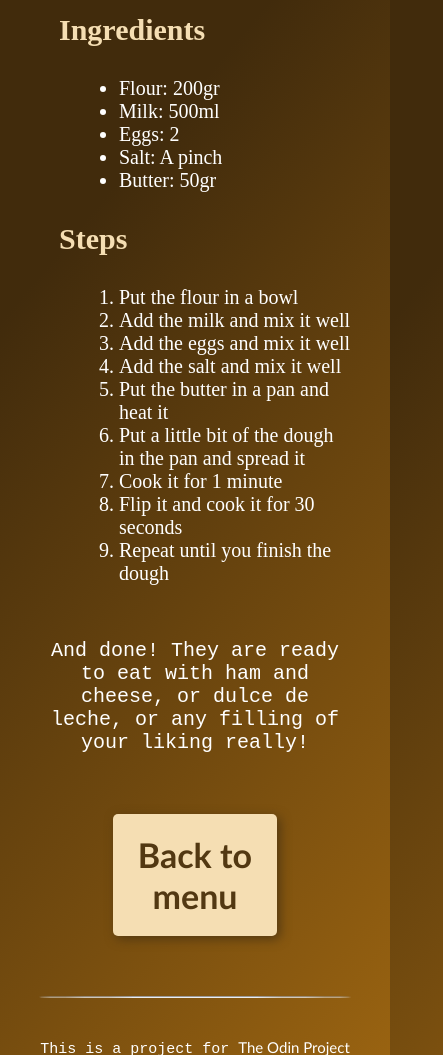
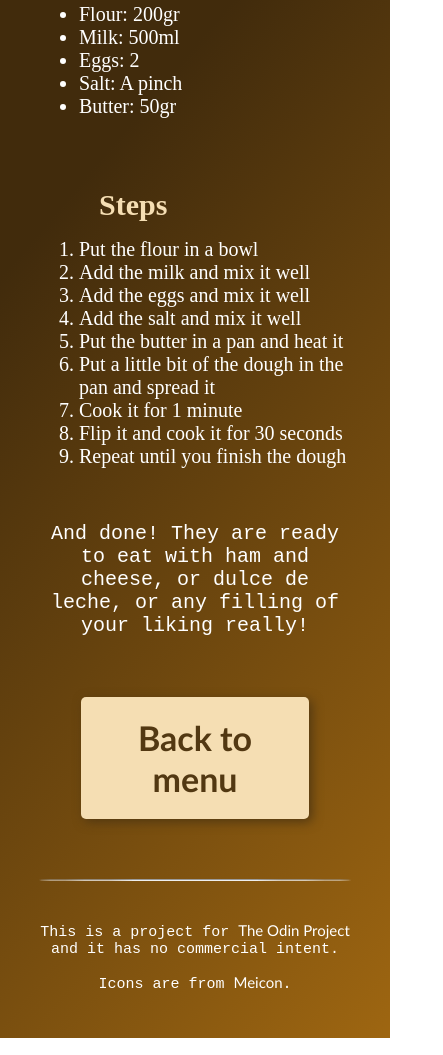
Before and after one commit to MicaelaAsselborn/odin-recipes, a plain HTML site: page recipes/crepes.html in a window 390 px wide. Shown: the part 945-2000 px from the top of the page, 443 px wide, since content can reach past the window. Drawn offline with Linux system fonts and the light colour scheme.

Commit message:
fix icon route

```diff
--- a/styles.css
+++ b/styles.css
@@ -14,21 +14,21 @@ body{
 h1, h2, p{
     text-align: center;
 }
+h1, h2, h3{
+    color: wheat;
+}
 h1{
     font-size: 60px;
-    color: wheat;
     padding-top: 15px;
     text-decoration: underline;
     font-family: Garamond;
 }
 h2{
     font-size: 40px;
-    color: wheat;
 }
 h3{
-color: wheat;
 font-size: 30px;
-margin-left: 20px;
+margin: 70px 20px 10px;
 }
 p{
     font-size: 20px;
@@ -41,7 +41,7 @@ li{
     color: white;
 }
 .index{
-    list-style-image: url(/img/eat.png);
+    list-style-image: url(img/eat.png);
     padding: 10px;
 }
 .index:hover{
@@ -52,6 +52,7 @@ img{
     margin: 20px auto;
     border-radius: 10px;
     border: 2px solid white;
+    max-width: 80%;
 }
 a{
     text-decoration: none;
@@ -85,9 +86,23 @@ hr{
     border-radius: 50%;
     margin-bottom: 40px;
 }
+footer{
+    padding-bottom: 30px;
+}
 footer p, footer a{
     font-size: 15px;
 }
 footer a:hover{
     text-decoration: underline;
 }
+@media screen and (max-width: 950px){
+    li{
+        margin-left: 0;
+    }
+    .button{
+        width: 60%;
+    }
+    h3{
+        margin-left: 60px;
+    }
+}
```
